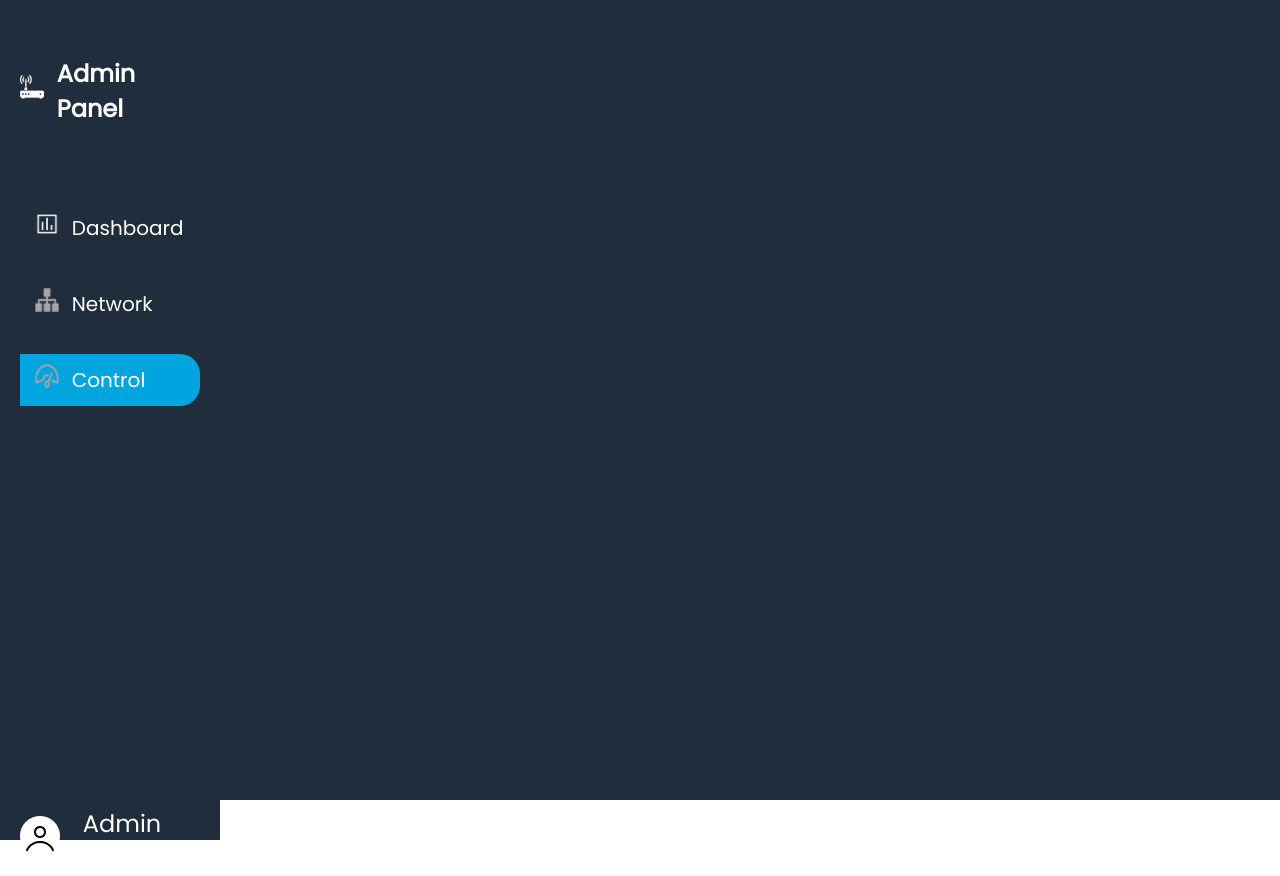
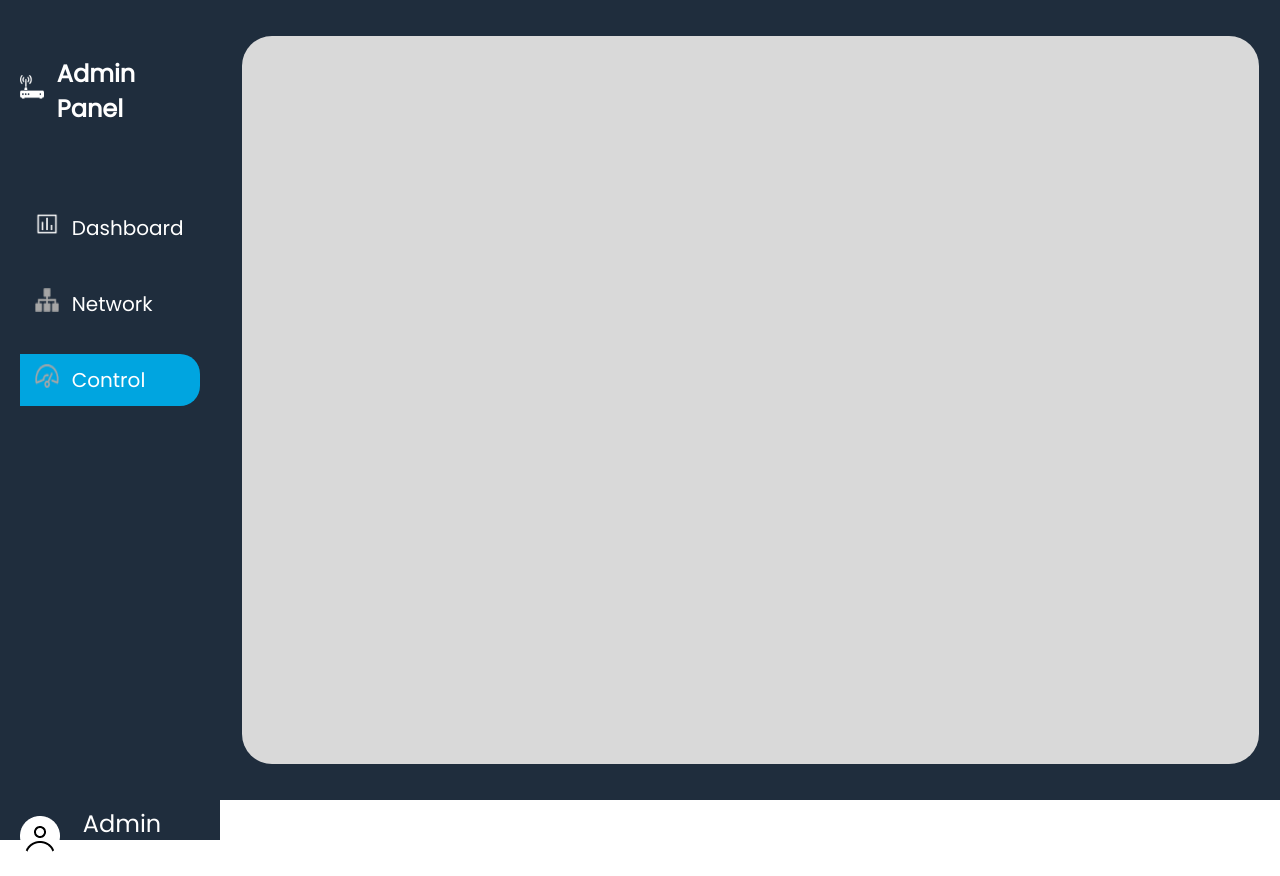
Before and after one commit to arhvnn/DevFest-Frontend, a Next.js app: page /dashboard in a window 1280 px wide. Both pictures are taken after a click on the element "Control". Built offline with nearby package versions, Linux system fonts and the light colour scheme.

Commit message:
Added structure for control panel page

```diff
--- a/app/dashboard/page.tsx
+++ b/app/dashboard/page.tsx
@@ -10,7 +10,7 @@ import avatar from "../../assets/avatar.png";
 import Image from 'next/image';
 import Charts from "../../components/dashboard/dashboardDetails";
 import NetworkTopology from "../../components/NetworkTopology/NetworkTopology";
-
+import ControlPanel from "../../components/control/ControlPanel"
 const Dashboard = () => {
     const [activeItem, setActiveItem] = useState('dashboard');
 
@@ -65,6 +65,7 @@ const Dashboard = () => {
                 <div className={styles.mainContent}>
                     {activeItem === 'dashboard' && <Charts />}
                     {activeItem === 'network' && <NetworkTopology />}
+                    {activeItem === 'control' && <ControlPanel/>}
                     {activeItem === '' && <div>Select an option from the sidebar</div>} {/* Optional message when no item is selected */}
                 </div>
             </div>
--- /dev/null
+++ b/components/control/ControlPanel.tsx
@@ -0,0 +1,11 @@
+import styles from  "./control.module.css"
+
+const ControlPanel = () => {
+    return (
+        <>
+        <div className={styles.container}></div>
+        </>
+    );
+}
+
+export default ControlPanel;
--- /dev/null
+++ b/components/control/control.module.css
@@ -0,0 +1,16 @@
+body {
+    margin: 0;
+    padding: 0;
+}
+
+
+.container {
+    height: 91%;
+    width: 95%;
+    border-radius: 30px;
+
+    background-color: #D9D9D9;
+    color: black;
+    padding-left: 10px;
+
+}
```
